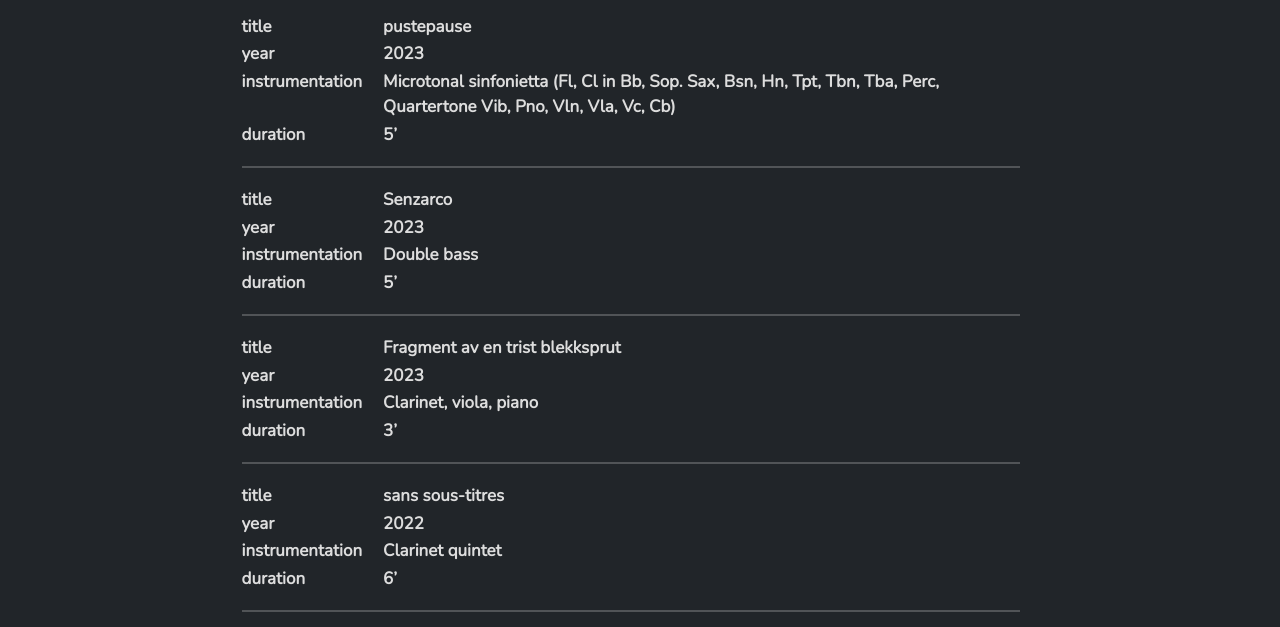
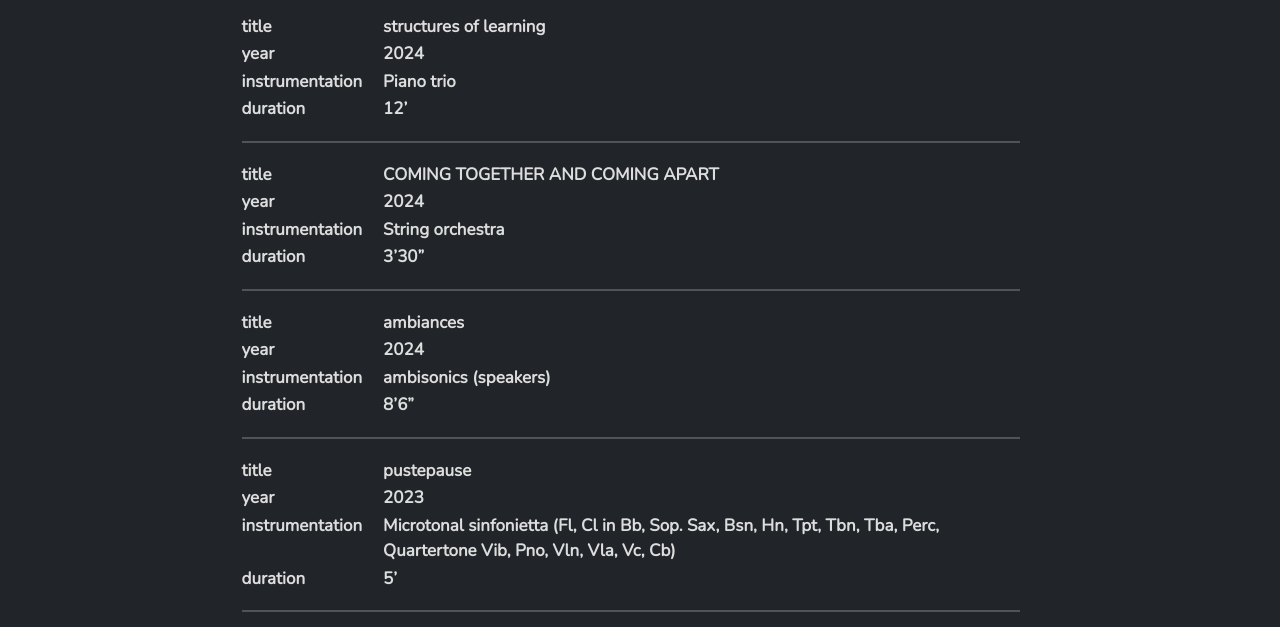
Before and after one commit to sirieide/SiriEideWebsite, a plain HTML site: page docs/works.html in a window 1280 px wide. Shown: the part 136-763 px from the top of the page. Drawn offline with nearby package versions, Linux system fonts and the light colour scheme; a web font is replaced by a local one.

Commit message:
Updated worklist and credentials

```diff
--- a/docs/works.html
+++ b/docs/works.html
@@ -131,6 +131,117 @@ ul.task-list li input[type="checkbox"] {
 
 <table border="0" style="background-color:rgba(0, 0, 0, 0);">
 <tbody><tr>
+<td>
+title
+</td>
+<td>
+structures of learning
+</td>
+</tr>
+<tr>
+<td>
+year
+</td>
+<td>
+2024
+</td>
+</tr>
+<tr>
+<td>
+instrumentation
+</td>
+<td>
+Piano trio
+</td>
+</tr>
+<tr>
+<td>
+duration
+</td>
+<td>
+12’
+</td>
+</tr>
+<tr>
+<td colspan="2">
+<hr>
+</td>
+</tr>
+<tr>
+<td>
+title
+</td>
+<td>
+COMING TOGETHER AND COMING APART
+</td>
+</tr>
+<tr>
+<td>
+year
+</td>
+<td>
+2024
+</td>
+</tr>
+<tr>
+<td>
+instrumentation
+</td>
+<td>
+String orchestra
+</td>
+</tr>
+<tr>
+<td>
+duration
+</td>
+<td>
+3’30”
+</td>
+</tr>
+<tr>
+<td colspan="2">
+<hr>
+</td>
+</tr>
+<tr>
+<td>
+title
+</td>
+<td>
+ambiances
+</td>
+</tr>
+<tr>
+<td>
+year
+</td>
+<td>
+2024
+</td>
+</tr>
+<tr>
+<td>
+instrumentation
+</td>
+<td>
+ambisonics (speakers)
+</td>
+</tr>
+<tr>
+<td>
+duration
+</td>
+<td>
+8’6”
+</td>
+</tr>
+<tr>
+<td colspan="2">
+<hr>
+</td>
+</tr>
+<tr>
 <td>
 title
 </td>
```
Also changed, not shown: docs/about.html (+5 -2 lines).
